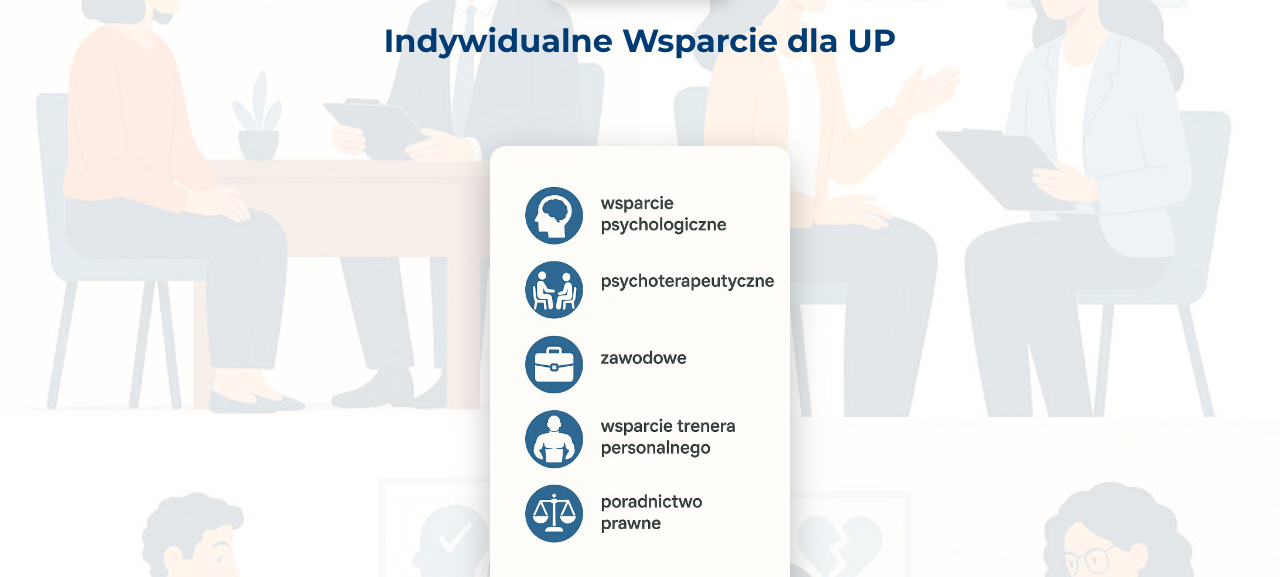
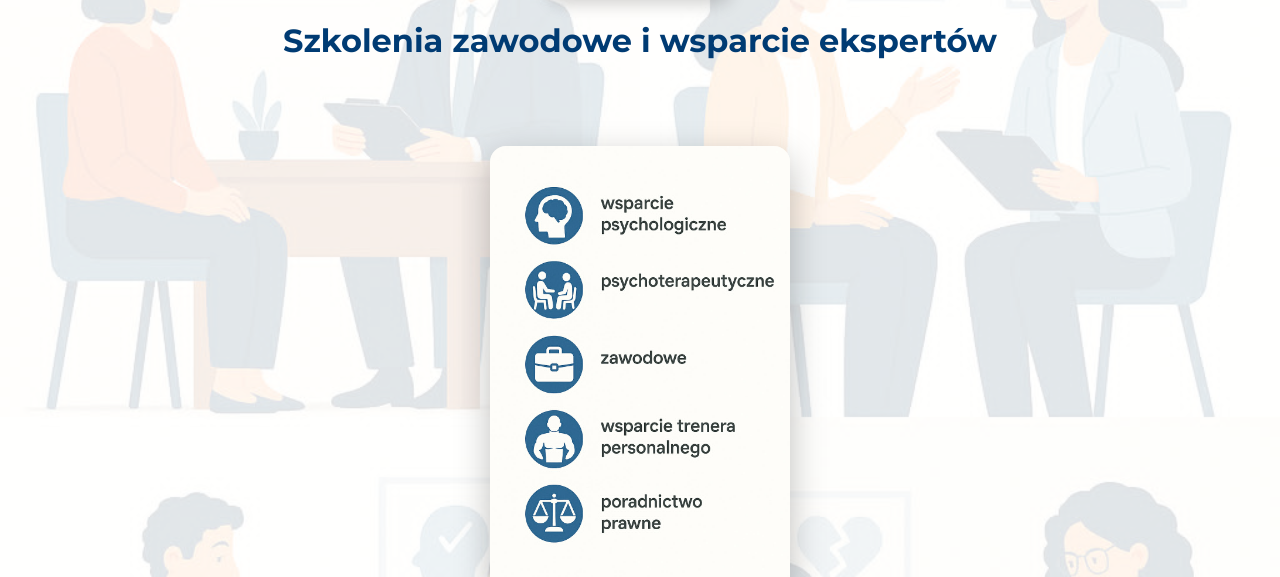
Before and after one commit to mikusiowatyy/Strona, a plain HTML site: page index.html in a window 1280 px wide. Shown: the part 223-800 px from the top of the page. Drawn offline with Linux system fonts and the light colour scheme.

Commit message:
Update index.html

```diff
--- a/index.html
+++ b/index.html
@@ -156,7 +156,7 @@
 <div class="overlay">
 <header>
     <img src="pobrane.jpg" alt="Logo">
-    <h1>Indywidualne Wsparcie dla UP</h1>
+    <h1>Szkolenia zawodowe i wsparcie ekspertów</h1>
 </header>
 
 <div class="offer-banner">
```
